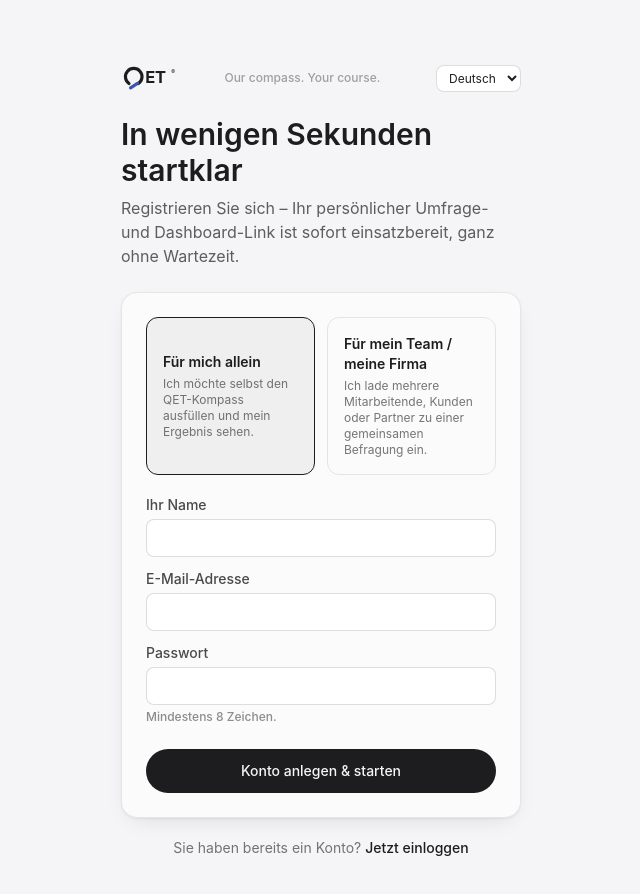
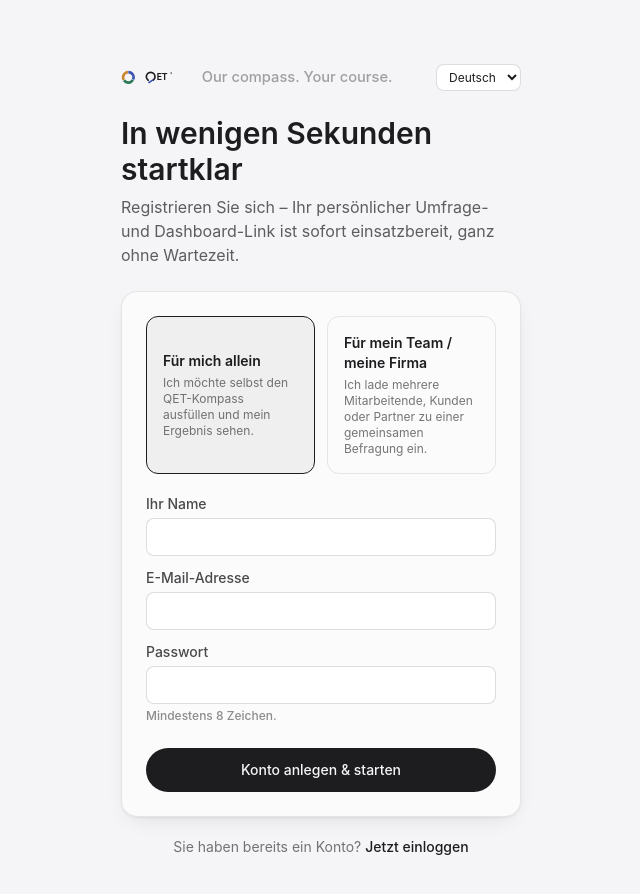
Before and after one commit to qet-kultur-kompass/qet-kultur-kompass, a Next.js app: page /start in a window 1280 px wide. Shown: the top 894 px of the page, without its empty margins (319-959 px from the left). Built offline with nearby package versions, Linux system fonts and the light colour scheme.

Commit message:
Header: 3-Farben-Symbol + QET-Logo (Vektor) + größere Tagline

```diff
--- a/src/components/SignupForm.tsx
+++ b/src/components/SignupForm.tsx
@@ -5,6 +5,7 @@ import Link from "next/link";
 import { LOCALES, t } from "@/lib/content/i18n";
 import type { Locale } from "@/lib/content/types";
 import { QetLogo } from "./QetLogo";
+import { QetSymbol } from "./QetSymbol";
 
 export function SignupForm() {
   const [locale, setLocale] = useState<Locale>("de");
@@ -46,8 +47,11 @@ export function SignupForm() {
     <main className="mx-auto flex min-h-screen max-w-md flex-col justify-center px-6 py-16">
       <div className="mb-6 flex items-center justify-between">
         <div className="flex items-center gap-2">
-          <QetLogo className="h-7 w-auto" />
-          <span className="hidden text-xs font-medium text-ink/40 sm:inline">
+          <span className="h-[14.7px] w-[14.7px] shrink-0">
+            <QetSymbol />
+          </span>
+          <QetLogo className="h-[14.7px] w-auto" />
+          <span className="hidden text-[14.7px] font-medium text-ink/40 sm:inline">
             Our compass. Your course.
           </span>
         </div>
```
